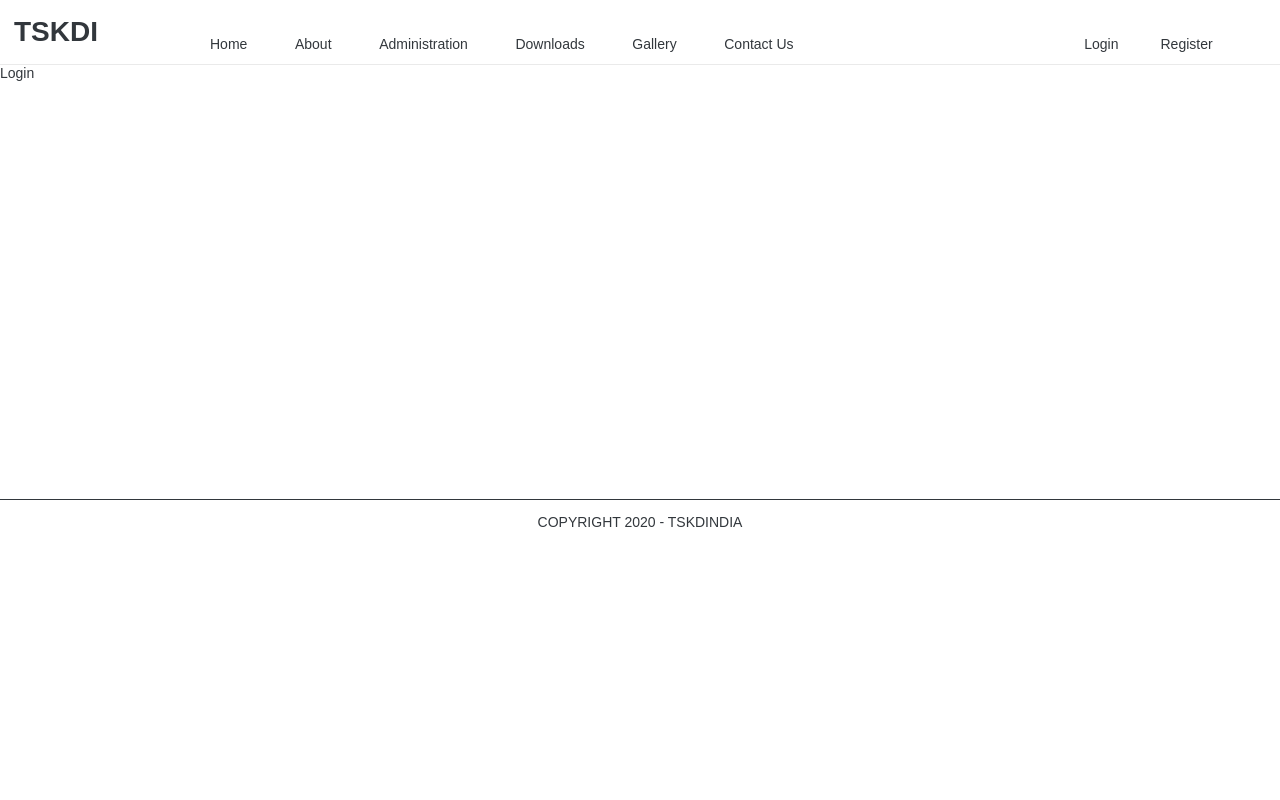
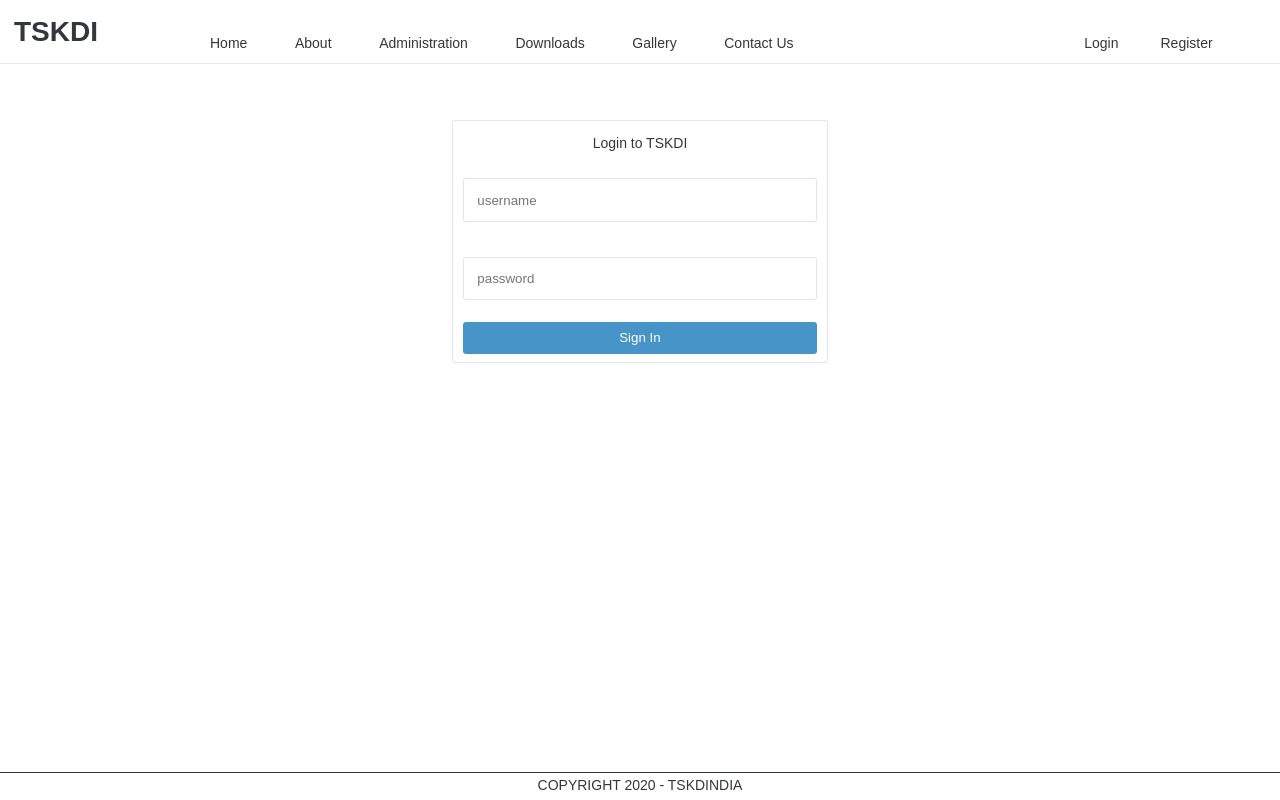
Before and after one commit to sonalyadavblr/TSKDI, a React app: page /login in a window 1280 px wide. Built offline with nearby package versions, Linux system fonts and the light colour scheme.

Commit message:
Login page has been created footer placed at bottom

```diff
--- a/src/components/Footer/Footer.css
+++ b/src/components/Footer/Footer.css
@@ -1,8 +1,9 @@
 @import '../../styles/variables.css';
 
 .footer-wrapper{
-    height: 1em;
+    height: 2em;
     text-align: center;
-    padding-top: 1em;
+    padding-top: .3em;
     border-top: 1px solid var(--color-dark-grey);
+    margin-top: auto;
 }
--- a/src/container/App.js
+++ b/src/container/App.js
@@ -14,8 +14,8 @@ export default class App extends React.Component
 			<Router>
 				<Header />
 				<AppContent />
+				<Footer />
 			</Router>
-				<Footer />
 		</React.Fragment>
     );
   }
--- a/src/container/AppContent/AppContent.css
+++ b/src/container/AppContent/AppContent.css
@@ -1,3 +1,5 @@
-.app-content-wrapper{
-    height: 31em;
+.app-content-wrapper {
+    margin: 1em;
+    /*background: green;*/
+    /*flex-shrink: 0;*/
 }
--- a/src/container/AppContent/index.js
+++ b/src/container/AppContent/index.js
@@ -27,9 +27,7 @@ export default class AppContent extends React.Component
                     <Route exact path="/contactus"><ContactUs /></Route>
                     <Route exact path="/login"><Login /></Route>
                     <Route exact path="/register"><Register /></Route>
-
                 </Switch>
-
             </div>
         );
     }
--- a/src/container/Home/index.js
+++ b/src/container/Home/index.js
@@ -12,7 +12,7 @@ export default class Home extends React.Component
 	{
 		return (
 			<div className="home-wrapper">
-				<Slider/>
+				<Slider />
 			</div>
 		);
 	}
--- a/src/container/Login/Login.css
+++ b/src/container/Login/Login.css
@@ -0,0 +1,32 @@
+.login-box {
+    border: 1px solid #e4e5e8;
+    margin: 3em auto;
+    width: 30%;
+    border-radius: .2em;
+    /*color:#fea30b;*/
+}
+
+.login-box > div {
+    margin: .5rem;
+    text-align: center;
+    /*background: red;*/
+}
+
+.input-box {
+    width: 99%;
+    margin: 1em auto;
+    padding: 1em;
+    border-radius: .2em;
+    border: 1px solid #e4e5e8;
+    /*border-color: #4794c8;*/
+    /*background: yellow;*/
+}
+
+.button {
+    width: 99%;
+    height: 2rem;
+    border-radius: .2em;
+    border: 1px solid #4794c8;
+    background-color: #4794c8;
+    color: #fff;
+}
--- a/src/container/Login/index.js
+++ b/src/container/Login/index.js
@@ -5,10 +5,18 @@ import './Login.css';
 
 export default class Login extends React.Component
 {
-  render()
-  {
-    return (
-        <div>Login</div>
-    );
-  }
+	render()
+	{
+		return (
+			<div className="login-wrapper">
+				<div className="login-box">
+					<div style={{margin:"1em"}}>Login to TSKDI</div>
+					<div className="username"><input className="input-box" type="text" placeholder="username" /></div>
+					<div className="password"><input className="input-box" type="password" placeholder="password" /></div>
+					<div><button className="button">Sign In</button></div>
+				</div>
+			</div>
+
+		);
+	}
 }
--- a/src/index.css
+++ b/src/index.css
@@ -1,19 +1,26 @@
 @import './styles/variables.css';
 
 *{
-  box-sizing: 0;
+  box-sizing: border-box;
   padding: 0;
   margin: 0;
 }
+
 a{
   text-decoration: none;
 }
+
+html, body, #root{
+  height: 100%;
+}
+
 body{
     color: var(--color-dark-grey);
     font-family: Arial, Helvetica, sans-serif;
     font-size: var(--font-size-normal);
 }
 
-html,body,#root{
-  height: 100%;
+#root {
+  	display: flex;
+    flex-direction: column;
 }
```
